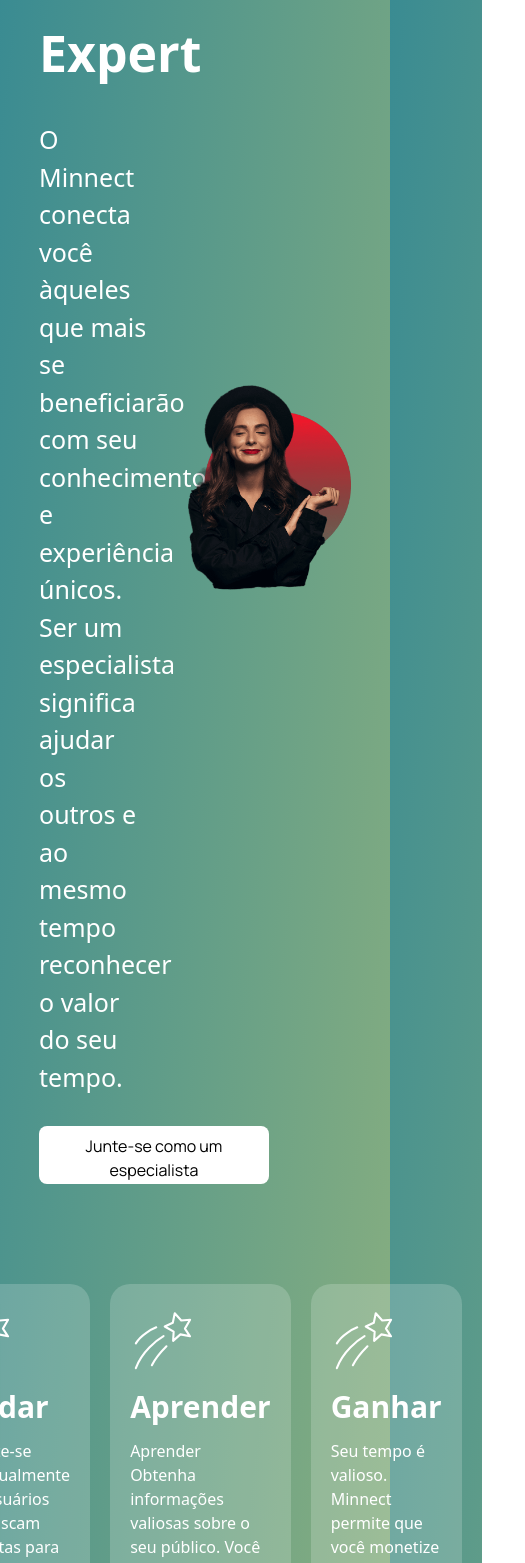
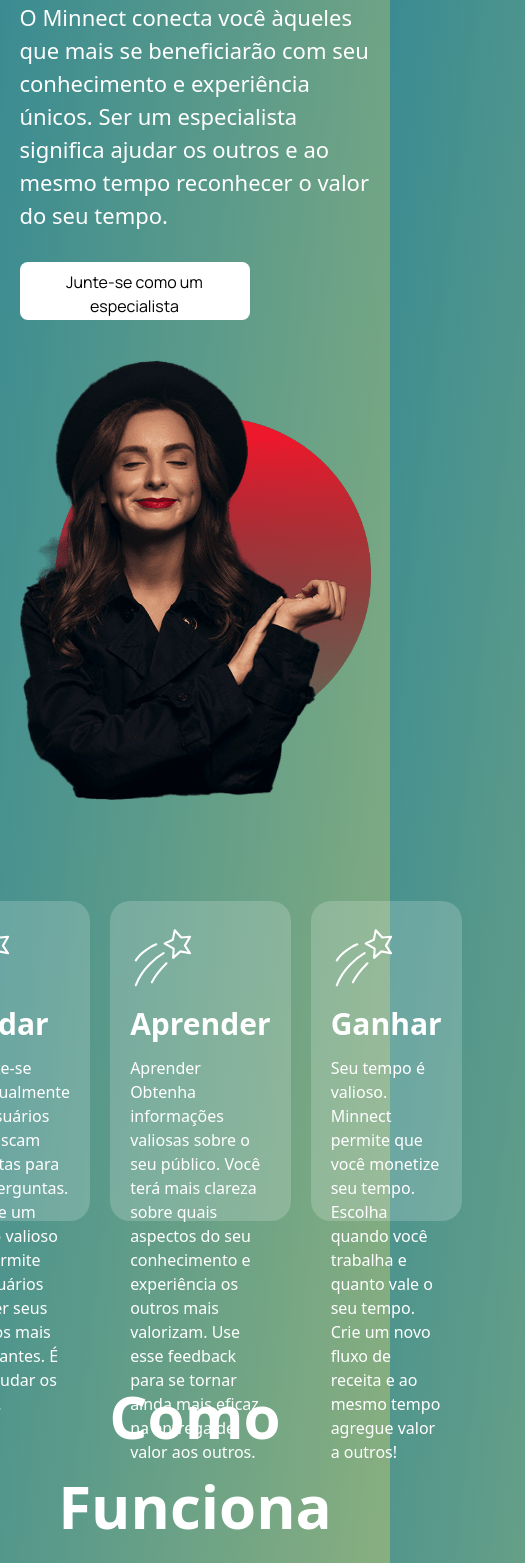
Before and after one commit to ebagabee/Minnect-BR, a React (Vite) app: page /become in a window 390 px wide. Shown: the part 325-1888 px from the top of the page, 525 px wide, since content can reach past the window. Built offline with nearby package versions, Linux system fonts and the light colour scheme.

Commit message:
header active

```diff
--- a/src/components/ExpertCard2/expertcard2.css
+++ b/src/components/ExpertCard2/expertcard2.css
@@ -1,11 +1,21 @@
 .expertcard2 {
     display: flex;
-    flex-direction: column;
+    justify-content: center;
+    align-items: center;
+    flex-direction: row;
     gap: 30px;
     background-color: #ffffff2e;
-    width: 400px;
+    width: 300px;
     height: 150px;
     gap: 10px;
     padding: 20px;
     border-radius: 20px;
 }
+
+.expertcard-number {
+    width: 20%;
+    height: 35px;
+    text-align: center;
+    font-weight: 700;
+    font-size: 20px;
+}
--- a/src/components/ExpertCard2/index.jsx
+++ b/src/components/ExpertCard2/index.jsx
@@ -3,8 +3,8 @@
 function ExpertCard2({ numero, texto }) {
   return (
     <div className='expertcard2'>
-      <div className='expertcard-number'>{numero}</div>
-      <p>{texto}</p>
+        <div className='expertcard-number'>{numero}</div>
+        <p>{texto}</p>
     </div>
   )
 }
--- a/src/components/Header/header.css
+++ b/src/components/Header/header.css
@@ -26,6 +26,10 @@
     color: rgba(144, 255, 209, 0.494);
 }
 
+.active-link {
+    color: rgba(144, 255, 209, 0.494);
+}
+
 @media screen and (max-width: 1024px) {
     header {
         padding: 0 20px;
--- a/src/pages/BecomeExpert/becomeexpert.css
+++ b/src/pages/BecomeExpert/becomeexpert.css
@@ -20,7 +20,7 @@
 
 .becomeexpert__hero-left h1 {
     font-weight: 600;
-    font-size: 50px;
+    font-size: 60px;
     color: #ffffffa7;
 }
 
@@ -48,6 +48,58 @@
     display: flex;
     justify-content: center;
     align-items: center;
+    margin-top: 50px;
+    gap: 20px;
+}
+
+.expert-funciona {
+    text-align: center;
+    margin-top: 150px;
+    font-size: 60px;
+    font-weight: 700;
+}
+
+@media screen and (max-width: 767px) {
+    .becomeexpert {
+        width: 90%;
+    }
+
+    .becomeexpert__hero {
+        flex-direction: column;
+    }
+
+.becomeexpert__hero-left {
+    width: 100%;
+}
+
+.becomeexpert__hero-left p {
+    font-size: 22px;
+}
+
+.expert-cards1 {
+    width: 80%;
+    margin: auto;
+    display: flex;
+    justify-content: center;
+    align-items: center;
     margin-top: 100px;
     gap: 20px;
 }
+
+.expert-cards2 {
+    width: 80%;
+    margin: auto;
+    display: flex;
+    justify-content: center;
+    align-items: center;
+    margin-top: 50px;
+    gap: 20px;
+}
+
+.expert-funciona {
+    text-align: center;
+    margin-top: 150px;
+    font-size: 60px;
+    font-weight: 700;
+}
+}
--- a/src/pages/BecomeExpert/index.jsx
+++ b/src/pages/BecomeExpert/index.jsx
@@ -29,7 +29,7 @@
                 Obtenha informações valiosas sobre o seu público. Você terá mais clareza sobre quais aspectos do seu conhecimento e experiência os outros mais valorizam. Use esse feedback para se tornar ainda mais eficaz na entrega de valor aos outros." />
                 <ExpertCard1 titulo="Ganhar" paragrafo="Seu tempo é valioso. Minnect permite que você monetize seu tempo. Escolha quando você trabalha e quanto vale o seu tempo. Crie um novo fluxo de receita e ao mesmo tempo agregue valor a outros!" />
             </div>
-            <h1>Como Funciona</h1>
+            <h1 className='expert-funciona'>Como Funciona</h1>
             <div className='expert-cards2'>
                 <ExpertCard2 numero="1" texto="Crie um perfil que expresse claramente o valor que você pode oferecer" />
                 <ExpertCard2 numero="2" texto="Defina sua disponibilidade para que você possa responder perguntas conforme sua conveniência" />
--- a/src/pages/Faq/index.jsx
+++ b/src/pages/Faq/index.jsx
@@ -7,7 +7,7 @@
 function Faq() {
     return (
         <>
-            <Header />
+            <Header/>
             <div className="container-faq">
                 <h1 className="faq-title">Confira as respostas às perguntas frequentes</h1>
 
```
Also changed, not shown: src/components/Header/index.jsx (+8 -5 lines).
